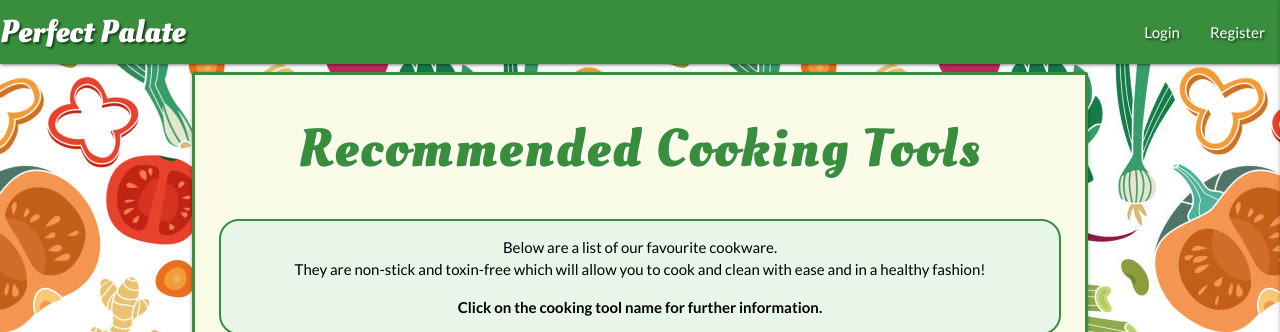
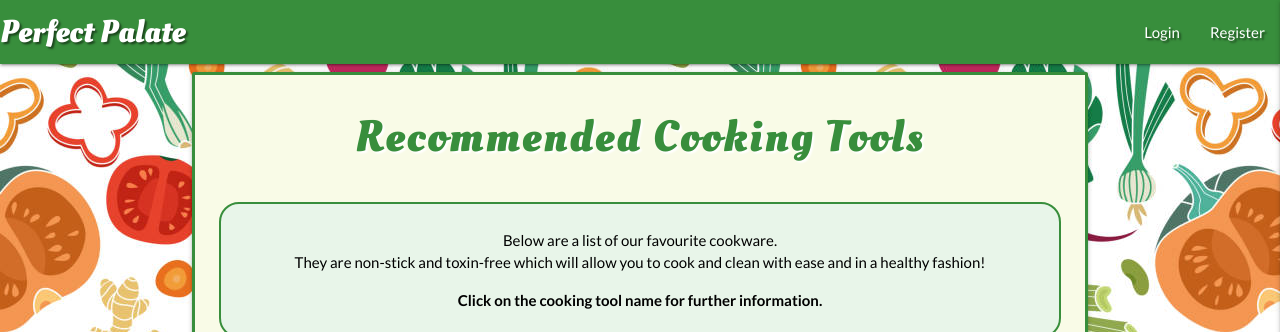
Before and after one commit to jerhabor/perfect-palate, a Flask app: page /cooking_tools in a window 1280 px wide. Shown: the top 332 px of the page. Run offline with Flask 2, Linux system fonts and the light colour scheme; some libraries are stand-ins or nearby versions.

Commit message:
MAINT/STYLE: Tidied up the cooking_tools page so that it fits on all devices.

```diff
--- a/static/css/style.css
+++ b/static/css/style.css
@@ -410,6 +410,16 @@ hr.delete-recipe:after {
 .cooking-tool-image img {
     width: 100% !important;
 }
+
+.tools-info {
+    box-sizing: border-box;
+    padding: 10px;
+    border: 2px solid #388e3c;
+    border-radius: 20px;
+    background-color: #e8f5e9;
+    color: #000;
+    margin-bottom: 20px;
+}
 /* ------------------------------------------------ MEDIA QUERIES */
 
 @media (max-width: 978px) {
--- a/templates/cooking_tools.html
+++ b/templates/cooking_tools.html
@@ -5,11 +5,11 @@
     <div class="card-border card-panel lime lighten-5">
         <!-- Page Header -->
         <div class="row">
-            <h2 class="page-title green-text text-darken-2 center-align brand-logo">
+            <h3 class="page-title green-text text-darken-2 center-align brand-logo">
                 Recommended Cooking Tools
-            </h2>
+            </h3>
         </div>
-        <div class="row center-align recipe-help-info">
+        <div class="row center-align tools-info">
             <p>Below are a list of our favourite cookware. <br>They are non-stick and toxin-free which will allow you to cook and clean with ease and in a healthy fashion!</p>
             <p class="teaser">Click on the cooking tool name for further information.</p>
         </div>
```
